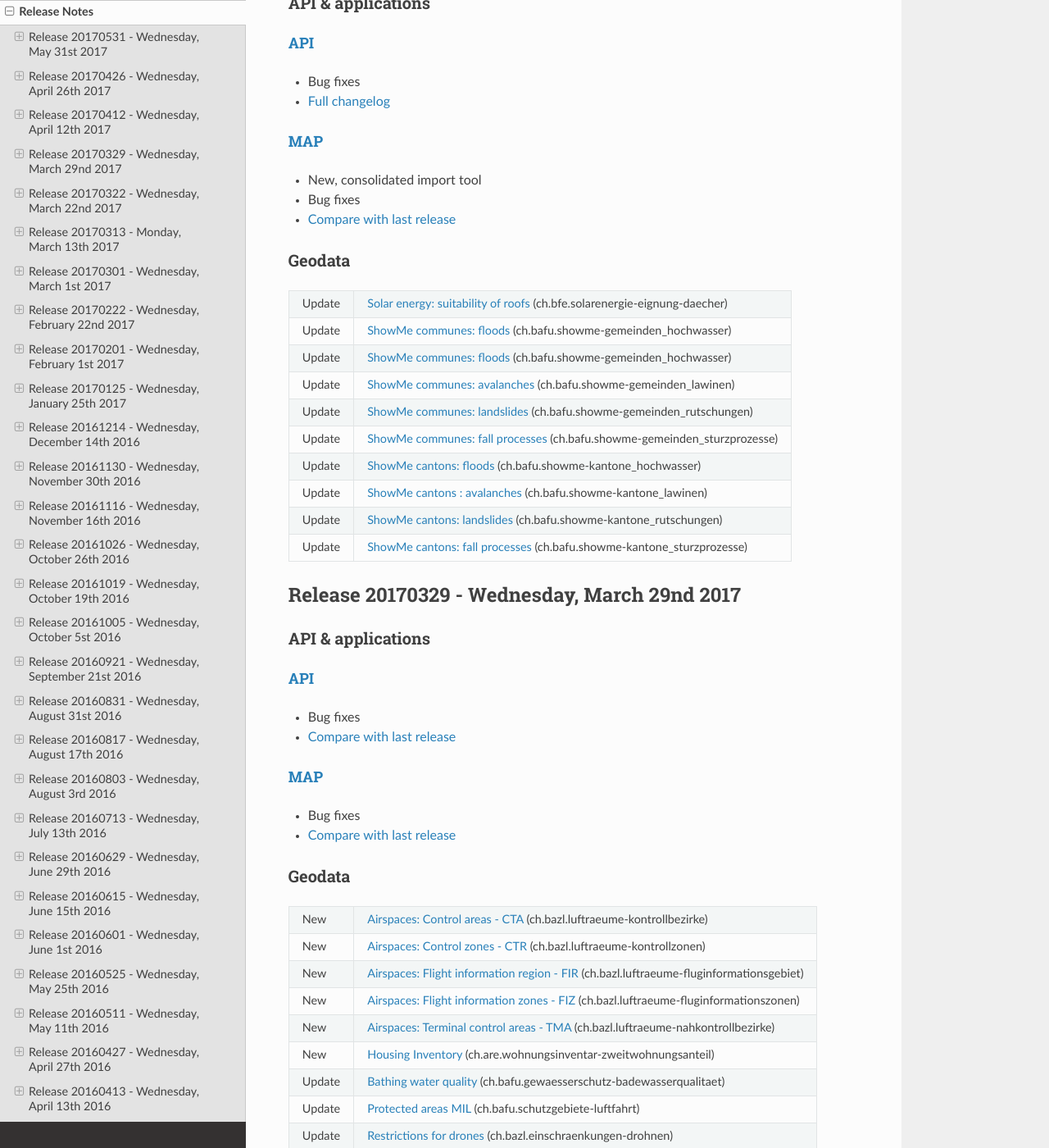
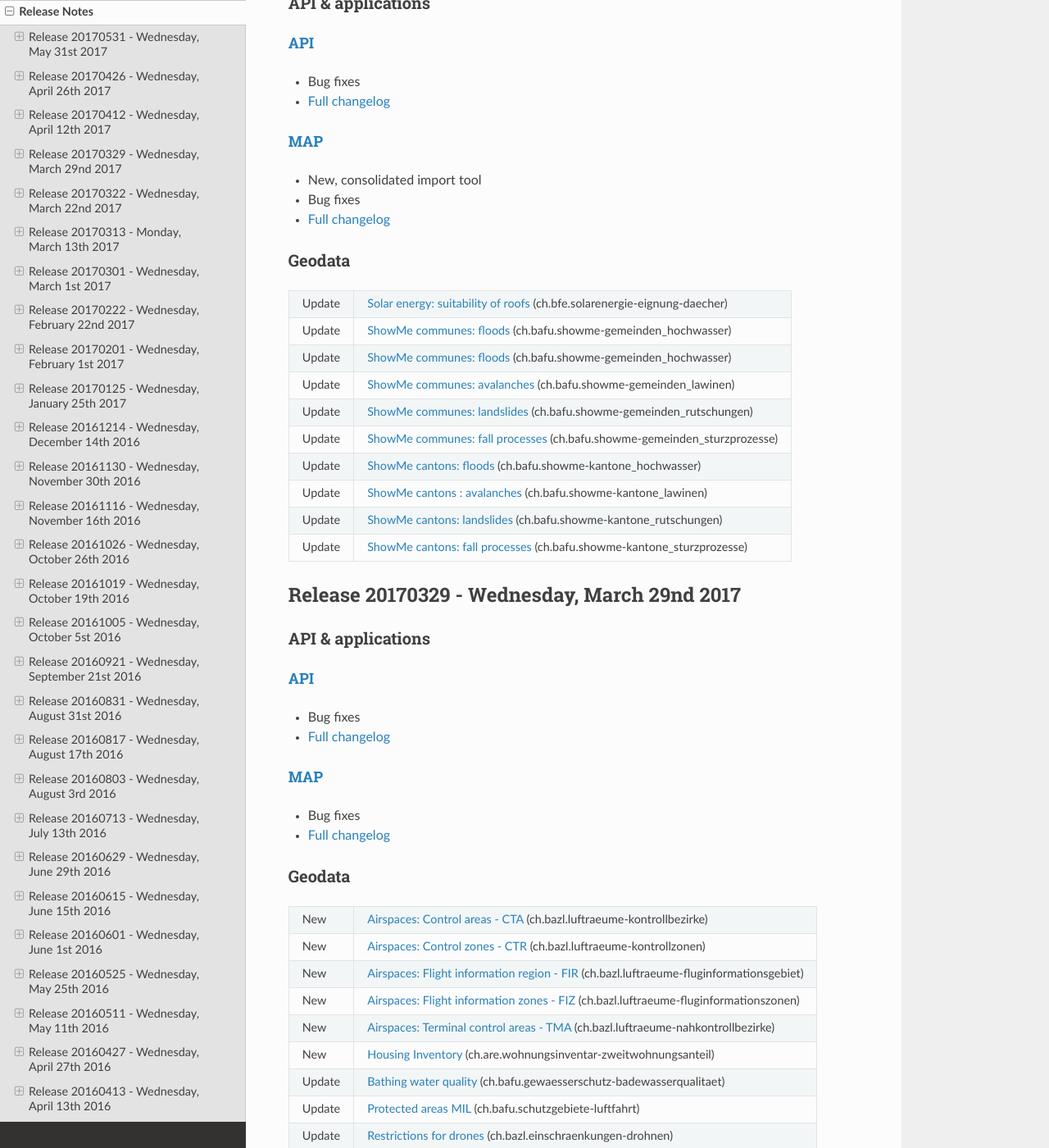
Before and after one commit to swisstopo-test/doc-chsdi3, a Sphinx documentation site: the page built from source/releasenotes/index.rst, in a window 1280 px wide and 1400 px high, scrolled down 1767 px. Shown: the whole window at 82% size. Built offline with Sphinx 7.4.7 and the Read the Docs theme 2.0.0, drawn with Linux system fonts in a browser that asks for light colours; some of the changed text lies outside the part shown.

Commit message:
Harmonize text in release notes

```diff
--- a/source/releasenotes/index.rst
+++ b/source/releasenotes/index.rst
@@ -32,7 +32,7 @@ API & applications
 '''''''''''''''''''''''''''''
 -  Add WMTS import
 -  Bug fixes
-- `Compare with last release <https://github.com/geoadmin/mf-geoadmin3/compare/r_170426...r_170531>`__
+- `Full changelog <https://github.com/geoadmin/mf-geoadmin3/compare/r_170426...r_170531>`__
 
 Geodata
 *******
@@ -58,7 +58,7 @@ API & applications
 `MAP <//map.geo.admin.ch>`__
 '''''''''''''''''''''''''''''
 -  Bug fixes
-- `Compare with last release <https://github.com/geoadmin/mf-geoadmin3/compare/r_170412...r_170426>`__
+- `Full changelog <https://github.com/geoadmin/mf-geoadmin3/compare/r_170412...r_170426>`__
 
 Geodata
 *******
@@ -119,7 +119,7 @@ API & applications
 '''''''''''''''''''''''''''''
 - New, consolidated import tool
 - Bug fixes
-- `Compare with last release <https://github.com/geoadmin/mf-geoadmin3/compare/r_170329...r_170412>`__
+- `Full changelog <https://github.com/geoadmin/mf-geoadmin3/compare/r_170329...r_170412>`__
 
 Geodata
 *******
@@ -158,12 +158,12 @@ API & applications
 `API <//api3.geo.admin.ch>`__
 '''''''''''''''''''''''''''''
 - Bug fixes
-- `Compare with last release <https://github.com/geoadmin/mf-chsdi3/compare/r_170322...r_170329>`__
-
-`MAP <//map.geo.admin.ch>`__
-'''''''''''''''''''''''''''''
-- Bug fixes
-- `Compare with last release <https://github.com/geoadmin/mf-geoadmin3/compare/r_170322...r_170329>`__
+- `Full changelog <https://github.com/geoadmin/mf-chsdi3/compare/r_170322...r_170329>`__
+
+`MAP <//map.geo.admin.ch>`__
+'''''''''''''''''''''''''''''
+- Bug fixes
+- `Full changelog <https://github.com/geoadmin/mf-geoadmin3/compare/r_170322...r_170329>`__
 
 Geodata
 *******
```
